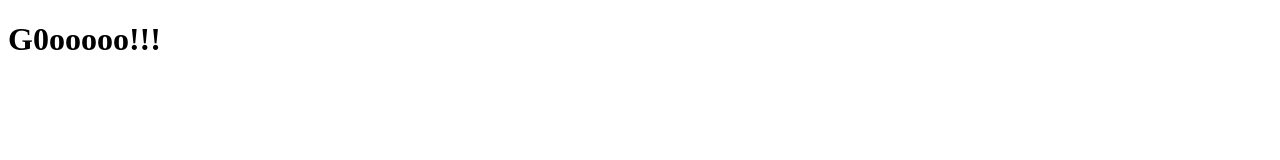
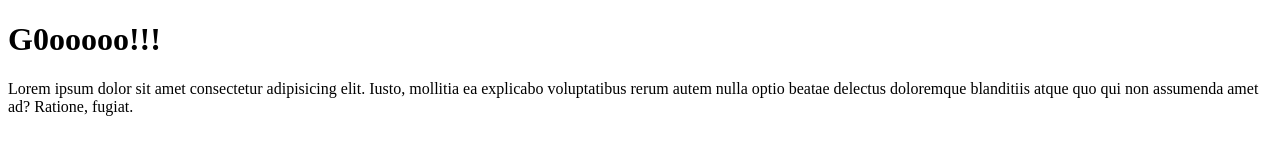
Before and after one commit to kostik-loyko/test-task, a plain HTML site: page index.html in a window 1280 px wide. Drawn offline with Linux system fonts and the light colour scheme.

```diff
--- a/index.html
+++ b/index.html
@@ -10,6 +10,8 @@
 
 <body>
    <h1 class="title">G0ooooo!!!</h1>
+   <p class="">Lorem ipsum dolor sit amet consectetur adipisicing elit. Iusto, mollitia ea explicabo voluptatibus rerum
+      autem nulla optio beatae delectus doloremque blanditiis atque quo qui non assumenda amet ad? Ratione, fugiat.</p>
 </body>
 
 </html>
```
